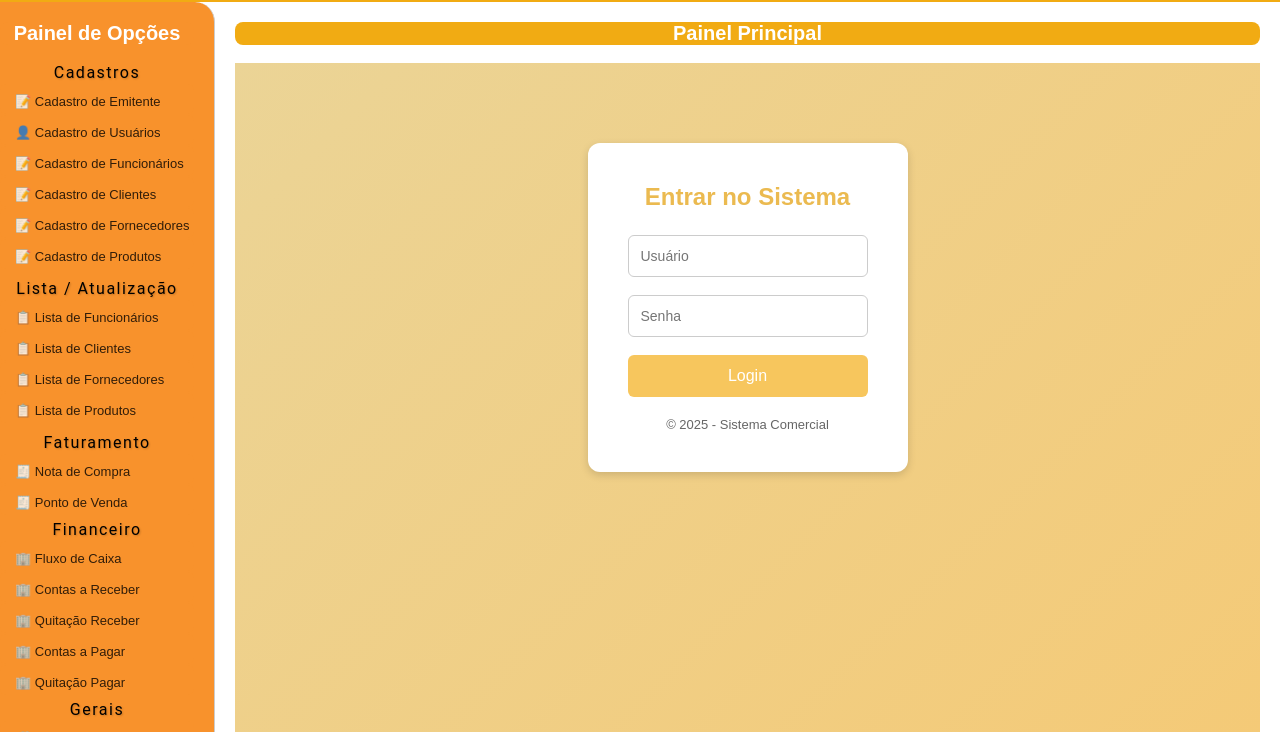
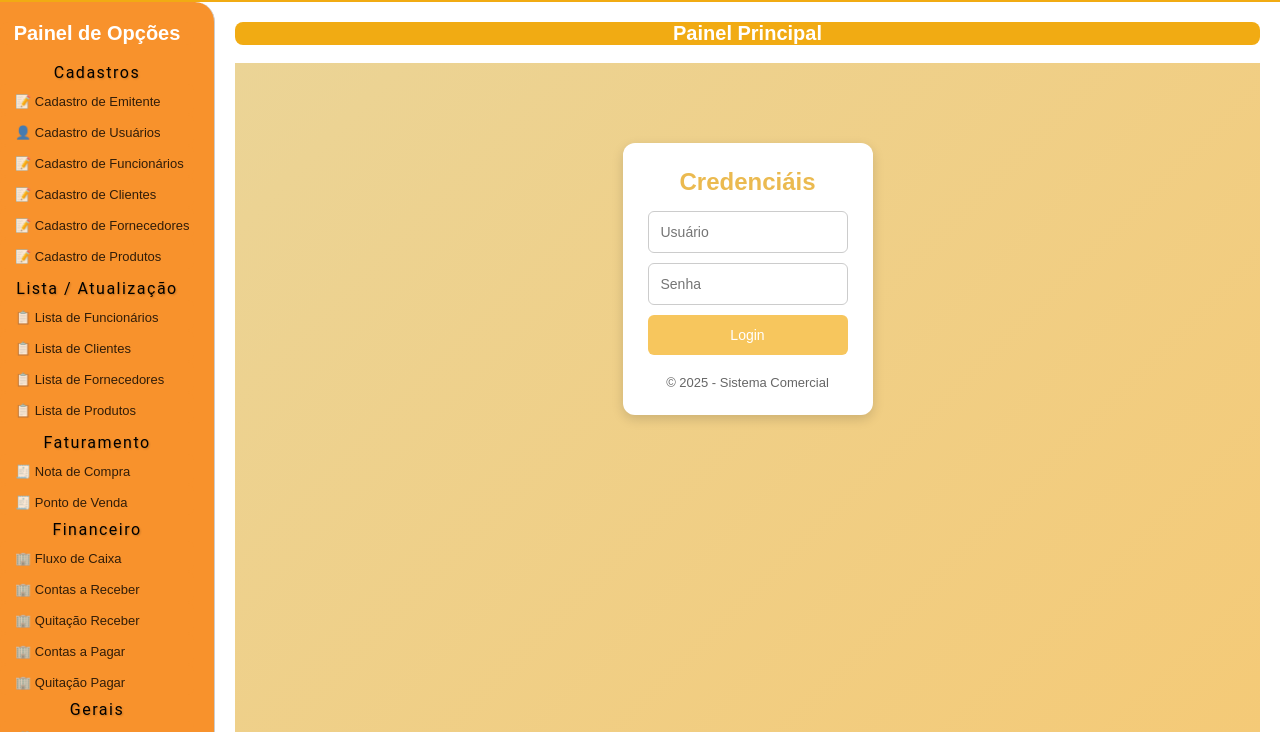
Before and after one commit to LuisGimon1972/ProyectoPdvPG, a website: page public/index.html in a window 1280 px wide. Shown: the part 68-800 px from the top of the page. Drawn offline with Linux system fonts and the light colour scheme; no server answers.

Commit message:
Tamanho do login

```diff
--- a/public/index.html
+++ b/public/index.html
@@ -968,15 +968,15 @@
                        align-items: flex-start; /* Começa do topo */  justify-content: center;
                         padding-top: 80px; /* Controla a distância do topo */
                         font-family: 'Segoe UI', sans-serif;">
-      <div style="background: #fff; padding: 40px; border-radius: 12px; box-shadow: 0 3px 9px rgba(0,0,0,0.15); width: 320px; text-align: center;">
-        <h2 style="margin-bottom: 24px; color: #ebba50;">Entrar no Sistema</h2>
+      <div style="background: #fff; padding: 25px; border-radius: 12px; box-shadow: 0 4px 12px rgba(0,0,0,0.15); width: 250px;text-align: center;">
+        <h2 style="margin-bottom: 15px; color: #ebba50;">Credenciáis</h2>
         <form onsubmit="return validarLogin()">
           <input type="text" id="usuario" placeholder="Usuário" required
-          style="width: 100%; padding: 12px; margin-bottom: 18px; border: 1px solid #ccc; border-radius: 6px; font-size: 14px;" />
+          style="width: 100%; padding: 12px; margin-bottom: 10px; border: 1px solid #ccc; border-radius: 6px; font-size: 14px;" />
           <input type="password" id="senha" placeholder="Senha" required
-          style="width: 100%; padding: 12px; margin-bottom: 18px; border: 1px solid #ccc; border-radius: 6px; font-size: 14px;" />
+          style="width: 100%; padding: 12px; margin-bottom: 10px; border: 1px solid #ccc; border-radius: 6px; font-size: 14px;" />
           <input type="submit" value="Login"
-          style="width: 100%; padding: 12px; border: none; background-color: #f7c65d; color: white; border-radius: 6px; font-size: 16px; cursor: pointer;" />
+          style="width: 100%; padding: 12px; border: none; background-color: #f7c65d; color: white; border-radius: 6px; font-size: 14px; cursor: pointer;" />
         </form>
       <div style="margin-top: 20px; font-size: 13px; color: #666;">
       © 2025 - Sistema Comercial
```
